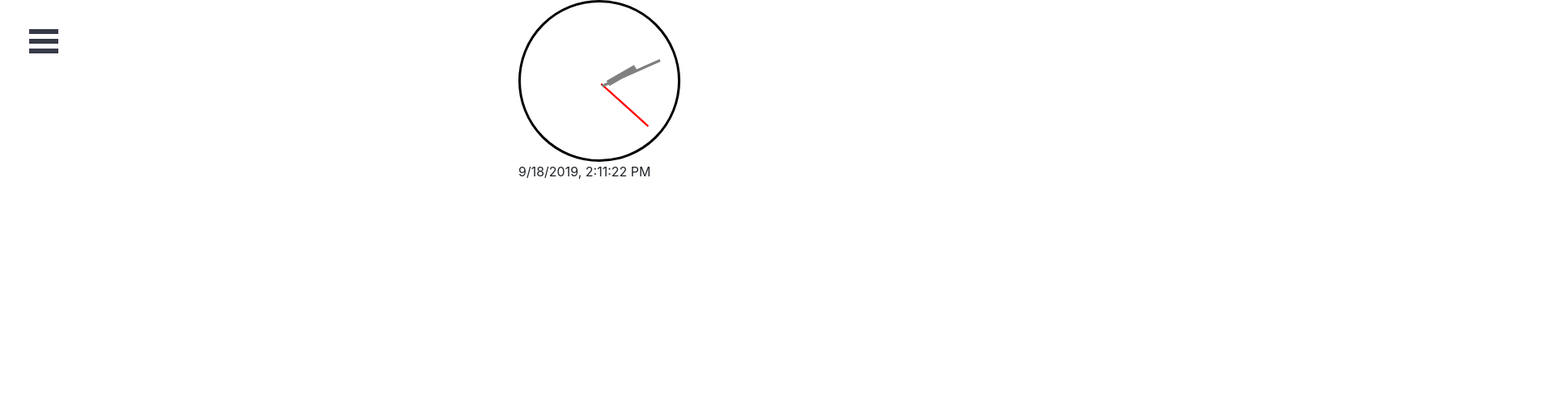
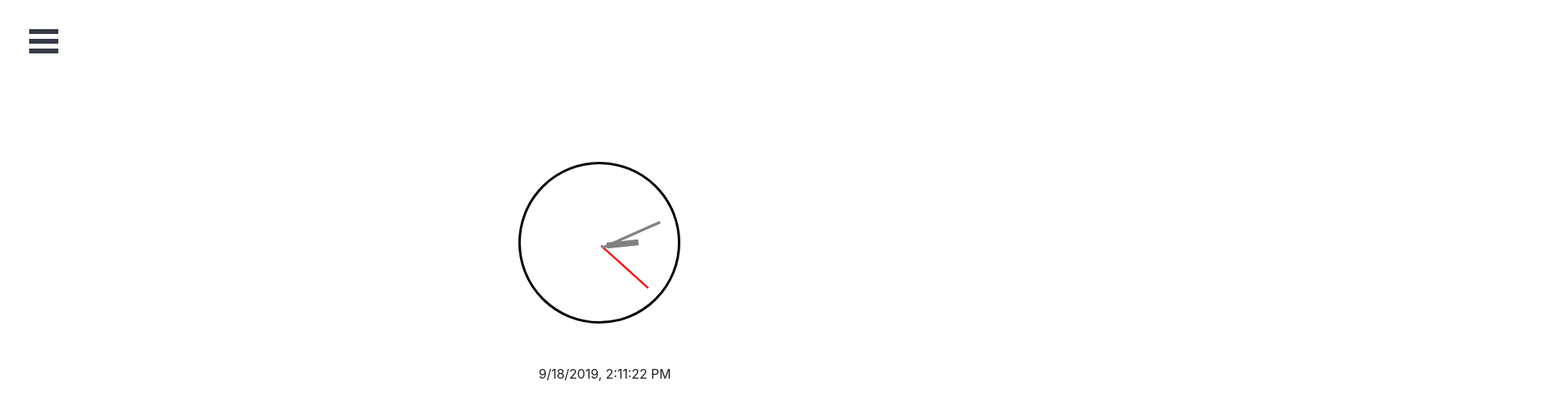
Before and after one commit to InhyeJeong/React, a React (Create React App) app in the folder my-app/: page / in a window 1280 px wide. Shown: the top 508 px of the page at 81% size, 1915 px wide, since content can reach past the window. Built offline with nearby package versions, Linux system fonts and the light colour scheme.

Commit message:
Improve code and Modify css

```diff
--- a/my-app/src/Components/AnalogClock.js
+++ b/my-app/src/Components/AnalogClock.js
@@ -5,7 +5,7 @@ const AnalogClock = function (props) {
   let date = new Date(props.time);
   let dialStyle = {
     position: 'relative',
-    top: 0,
+    top: 200,
     left: '50%',
     width: 200,
     height: 200,
@@ -20,7 +20,7 @@ const AnalogClock = function (props) {
     border: '1px solid red',
     width: '40%',
     height: 1,
-    transform: 'rotate(' + (date.getSeconds() / 60 * 360 - 90).toString() + 'deg)',
+    transform: `rotate(${(date.getSeconds() / 60 * 360 - 90).toString()}deg)`,
     transformOrigin: '0% 0%',
     backgroundColor: 'red'
   };
@@ -31,7 +31,7 @@ const AnalogClock = function (props) {
     border: '1px solid grey',
     width: '40%',
     height: 3,
-    transform: 'rotate(' + (date.getMinutes() / 60 * 360 - 90).toString() + 'deg)',
+    transform: `rotate(${(date.getMinutes() / 60 * 360 - 90).toString()}deg)`,
     transformOrigin: '0% 0%',
     backgroundColor: 'grey'
   };
@@ -42,7 +42,7 @@ const AnalogClock = function (props) {
     border: '1px solid grey',
     width: '20%',
     height: 7,
-    transform: 'rotate(' + (date.getHours() / 12 * 360 - 90).toString() + 'deg)',
+    transform: `rotate(${(date.getHours() / 60 * 360 - 90).toString()}deg)`,
     transformOrigin: '0% 0%',
     backgroundColor: 'grey'
   };
--- a/my-app/src/Components/Clock.js
+++ b/my-app/src/Components/Clock.js
@@ -19,7 +19,7 @@ class Clock extends Component {
   render() {
     //  componet로 분리해서 사용가능
     const DigitalClock = function(props) {
-      return <div style={{left: '50%', position: 'relative'}}>{props.time}</div>
+      return <div style={{top: 250, left: '52%', position: 'relative'}}>{props.time}</div>
     }
     return (
       <div>
```
